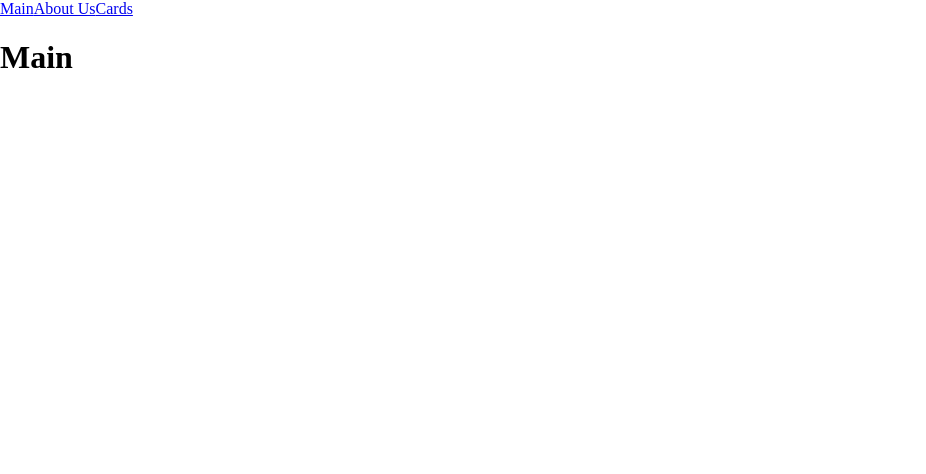
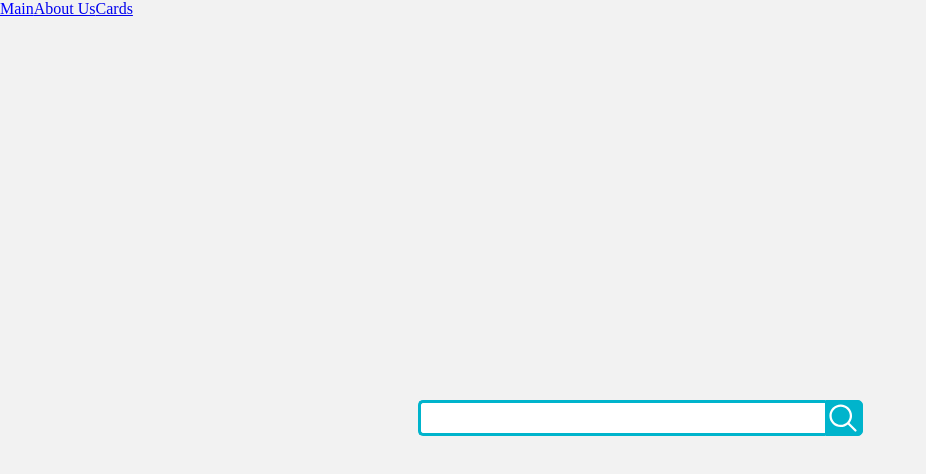
Before and after one commit to annettabel87/RickAndMorty, a React (Create React App) app in the folder react-component/: page / in a window 1280 px wide. Shown: the top 474 px of the page, without its empty margins (0-926 px from the left). Built offline with nearby package versions, Linux system fonts and the light colour scheme.

Commit message:
feat: add search-box

```diff
--- a/react-component/src/App.css
+++ b/react-component/src/App.css
@@ -1,3 +1,3 @@
 .App {
-
+  height: 100vh;
 }
--- a/react-component/src/components/Header/Header.tsx
+++ b/react-component/src/components/Header/Header.tsx
@@ -1,5 +1,4 @@
 import React from 'react';
-import ReactDOM from 'react-dom';
 import { NavLink } from 'react-router-dom';
 import './Header.css';
 
--- a/react-component/src/components/Main/Main.css
+++ b/react-component/src/components/Main/Main.css
@@ -0,0 +1,43 @@
+.search-wrapper {
+    width: 100%;
+    display: flex;
+    align-items: center;
+    justify-content: center;
+    height: 100%;
+}
+.search {
+    display: flex;
+    width: 445px;
+}
+
+.search-input {
+    width: 100%;
+    border: 3px solid #00B4CC;
+    border-right: none;
+    padding: 5px;
+    height: 20px;
+    border-radius: 5px 0 0 5px;
+    outline: none;
+    color: #9DBFAF;
+}
+
+.search-input:focus {
+    color: #00B4CC;
+}
+.search-input::placeholder {
+    color: #5ee2f3;
+}
+.search-btn {
+    width: 40px;
+    height: 36px;
+    border: 1px solid #00B4CC;
+    background: #00B4CC;
+    text-align: center;
+    color: #fff;
+    border-radius: 0 5px 5px 0;
+    cursor: pointer;
+    font-size: 20px;
+    background-image: url('../../assets/search.svg');
+    background-repeat: no-repeat;
+    background-size: contain;
+}
--- a/react-component/src/components/Main/Main.tsx
+++ b/react-component/src/components/Main/Main.tsx
@@ -1,9 +1,43 @@
 import React from 'react';
-import ReactDOM from 'react-dom';
 import './Main.css';
 
+type MyState = {
+  inputValue: string;
+};
 export class Main extends React.Component {
+  state: MyState = {
+    inputValue: '',
+  };
+
+  componentDidMount() {
+    const oldInputValue = localStorage.getItem('inputValue');
+    this.setState({
+      inputValue: oldInputValue,
+    });
+  }
+  componentWillUnmount() {
+    localStorage.setItem('inputValue', this.state.inputValue);
+  }
+  saveValue(value: string) {
+    this.setState({
+      inputValue: value,
+    });
+  }
   render() {
-    return <h1>Main</h1>;
+    return (
+      <div className="search-wrapper">
+        <div className="search">
+          <input
+            className="search-input"
+            type="text"
+            placeholder={this.state.inputValue}
+            onChange={(e: React.FormEvent<HTMLInputElement>) => {
+              this.saveValue(e.currentTarget.value);
+            }}
+          ></input>
+          <button className="search-btn"></button>
+        </div>
+      </div>
+    );
   }
 }
--- a/react-component/src/index.css
+++ b/react-component/src/index.css
@@ -1,5 +1,6 @@
 body {
   margin: 0;
+  background: #f2f2f2;
 }
 
 code {
```
Also changed, not shown: react-component/src/assets/search.svg (added).
